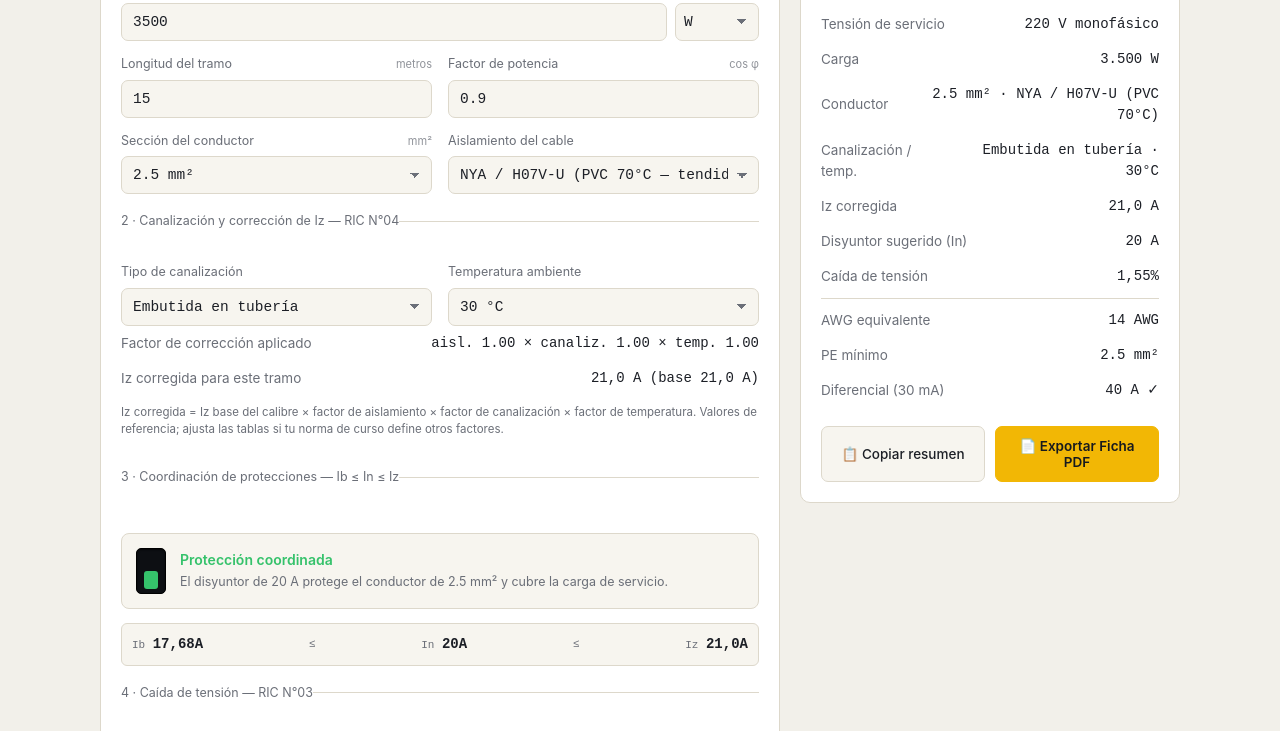
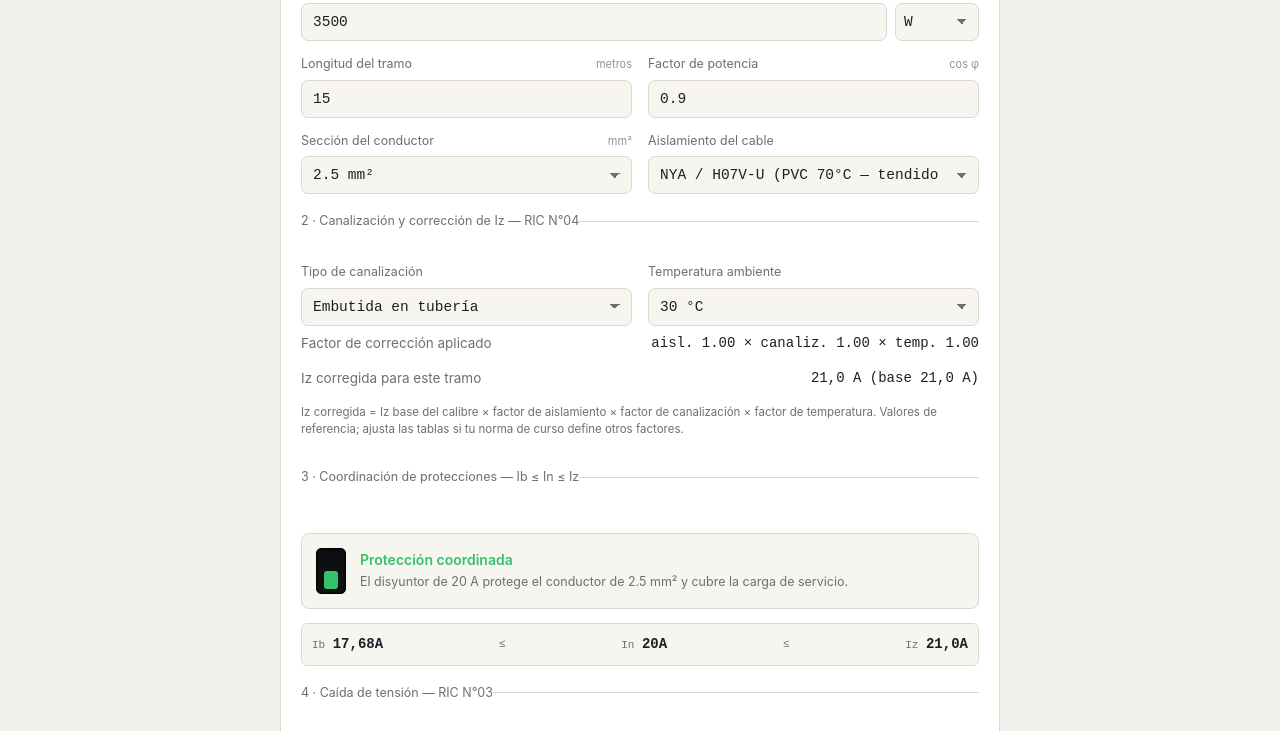
Before and after one commit to MatiBrown-lang/Calculadora-Electrica-, a plain HTML site: page index.html in a window 1280 px wide. Shown: the part 246-977 px from the top of the page. Drawn offline with nearby package versions, Linux system fonts and the light colour scheme.

Commit message:
Update index.html

```diff
--- a/index.html
+++ b/index.html
@@ -99,33 +99,23 @@
     outline-offset: 2px;
   }
 
-  /* ---------- Layout ---------- */
+  /* ---------- Layout ----------
+     Maquetado de una sola columna: <main> es un contenedor de flujo normal
+     (no grid, no flex-row, no floats). Cada panel es un bloque estático que
+     ocupa el 100% del ancho disponible y se apila verticalmente en el orden
+     natural del documento: Datos de entrada → Resumen del circuito →
+     Diagnóstico/recomendaciones → Tablero de cargas. Nada cambia de
+     posición ni se superpone a nada más al hacer scroll. */
   main{
-    max-width: 1120px;
+    max-width: 760px;
     margin: 0 auto;
     padding: 22px 20px 0;
-    display: grid;
-    grid-template-columns: 1fr 380px;
-    gap: 20px;
-    align-items: start;
-  }
-  @media (max-width: 900px){
-    main{ grid-template-columns: 1fr; }
-  }
-  /* Columna izquierda: agrupa datos de entrada, diagnóstico y tablero en un
-     único flujo de bloques normales (sin grid interno), así nunca compiten
-     por posición con la barra lateral. */
-  .main-content{
-    display: flex;
-    flex-direction: column;
-    gap: 18px;
-    min-width: 0;
-  }
-  /* Columna derecha: únicamente el resumen del circuito. Elemento de flujo
-     normal y estático — nada de sticky/absolute/fixed — así jamás se monta
-     sobre el contenido de abajo. */
-  .results-sidebar{
-    min-width: 0;
+    display: block;
+  }
+  main > *{
+    width: 100%;
+    max-width: 100%;
+    margin: 0 0 18px;
   }
 
   .panel{
@@ -228,8 +218,12 @@
   fieldset legend{ padding:0; margin-bottom: 14px; font-size: 12.5px; color: var(--text-dim); }
 
   /* ---------- Results panel ---------- */
+  /* Bloque estático normal: sin sticky/fixed/absolute/float, 100% del ancho
+     del contenedor principal, centrado como cualquier otro panel del flujo. */
   .results{
     width: 100%;
+    max-width: 100%;
+    margin: 0 auto 18px;
     position: static;
   }
 
@@ -413,7 +407,7 @@
   .btn:disabled{ opacity:.5; cursor:not-allowed; }
 
   footer{
-    max-width: 1120px;
+    max-width: 760px;
     margin: 26px auto 0;
     padding: 0 20px;
     color: var(--text-dim);
@@ -607,10 +601,7 @@
 </header>
 
 <main>
-  <!-- ================= COLUMNA IZQUIERDA ================= -->
-  <div class="main-content">
-
-  <!-- ================= INPUT PANEL ================= -->
+  <!-- ================= 1. INPUT PANEL: Datos de entrada ================= -->
   <section class="panel form-panel" aria-label="Datos del circuito">
 
     <h2><span class="idx">1</span>Datos de entrada</h2>
@@ -759,13 +750,40 @@
 
   </section>
 
-  <!-- ================= DIAGNÓSTICO NORMATIVO ================= -->
+  <!-- ================= 2. RESUMEN DEL CIRCUITO ================= -->
+  <aside class="panel results" aria-label="Resumen de resultados">
+    <h2><span class="idx">Σ</span>Resumen del circuito</h2>
+
+    <div class="readout">
+      <div class="label">Corriente de servicio</div>
+      <div class="value" id="ibBig">0.00<small>A</small></div>
+    </div>
+
+    <div class="row"><span class="k">Tensión de servicio</span><span class="v" id="rVoltage">220 V mono.</span></div>
+    <div class="row"><span class="k">Carga</span><span class="v" id="rLoad">–</span></div>
+    <div class="row"><span class="k">Conductor</span><span class="v" id="rGauge">–</span></div>
+    <div class="row"><span class="k">Canalización / temp.</span><span class="v" id="rInstall">–</span></div>
+    <div class="row"><span class="k">Iz corregida</span><span class="v" id="rIz">–</span></div>
+    <div class="row"><span class="k">Disyuntor sugerido (In)</span><span class="v" id="rBreaker">–</span></div>
+    <div class="row"><span class="k">Caída de tensión</span><span class="v" id="rDrop">–</span></div>
+    <hr class="section-divider">
+    <div class="row"><span class="k">AWG equivalente</span><span class="v" id="rAwg2">–</span></div>
+    <div class="row"><span class="k">PE mínimo</span><span class="v" id="rPe2">–</span></div>
+    <div class="row"><span class="k">Diferencial (30 mA)</span><span class="v" id="rDiff2">–</span></div>
+
+    <div class="actions">
+      <button class="btn" onclick="copySummary()">📋 Copiar resumen</button>
+      <button class="btn primary" onclick="exportPDF()">📄 Exportar Ficha PDF</button>
+    </div>
+  </aside>
+
+  <!-- ================= 3. DIAGNÓSTICO NORMATIVO ================= -->
   <section class="panel diag-panel" id="diagPanel" aria-label="Diagnóstico y recomendaciones técnicas">
     <h2><span class="idx">!</span>Recomendaciones técnicas y base normativa</h2>
     <div id="diagList"></div>
   </section>
 
-  <!-- ================= TABLERO DE CARGAS ================= -->
+  <!-- ================= 4. TABLERO DE CARGAS ================= -->
   <section class="panel tablero-panel" aria-label="Tablero de cargas">
     <h2><span class="idx">T</span>Tablero de cargas — suma y alimentador general</h2>
 
@@ -813,37 +831,9 @@
 
     <p class="factor-note">Factores de demanda referenciales por tipo de circuito (ajustables a la tabla de tu curso o del pliego RIC N°03 / NCh Elec. 4/2003 aplicable). Cada circuito se calcula como potencia instalada × su propio factor de demanda; la suma resultante es la carga máxima demandada estimada del tablero. El alimentador y disyuntor general usan la tensión, cos φ, aislamiento y canalización configurados arriba.</p>
   </section>
-
-  </div><!-- /.main-content -->
-
-  <!-- ================= COLUMNA DERECHA: RESUMEN ================= -->
-  <aside class="panel results results-sidebar" aria-label="Resumen de resultados">
-    <h2><span class="idx">Σ</span>Resumen del circuito</h2>
-
-    <div class="readout">
-      <div class="label">Corriente de servicio</div>
-      <div class="value" id="ibBig">0.00<small>A</small></div>
-    </div>
-
-    <div class="row"><span class="k">Tensión de servicio</span><span class="v" id="rVoltage">220 V mono.</span></div>
-    <div class="row"><span class="k">Carga</span><span class="v" id="rLoad">–</span></div>
-    <div class="row"><span class="k">Conductor</span><span class="v" id="rGauge">–</span></div>
-    <div class="row"><span class="k">Canalización / temp.</span><span class="v" id="rInstall">–</span></div>
-    <div class="row"><span class="k">Iz corregida</span><span class="v" id="rIz">–</span></div>
-    <div class="row"><span class="k">Disyuntor sugerido (In)</span><span class="v" id="rBreaker">–</span></div>
-    <div class="row"><span class="k">Caída de tensión</span><span class="v" id="rDrop">–</span></div>
-    <hr class="section-divider">
-    <div class="row"><span class="k">AWG equivalente</span><span class="v" id="rAwg2">–</span></div>
-    <div class="row"><span class="k">PE mínimo</span><span class="v" id="rPe2">–</span></div>
-    <div class="row"><span class="k">Diferencial (30 mA)</span><span class="v" id="rDiff2">–</span></div>
-
-    <div class="actions">
-      <button class="btn" onclick="copySummary()">📋 Copiar resumen</button>
-      <button class="btn primary" onclick="exportPDF()">📄 Exportar Ficha PDF</button>
-    </div>
-  </aside>
 </main>
 
+<!-- ================= 5. PIE DE PÁGINA Y AVISO LEGAL SEC ================= -->
 <footer>
   <p>Cálculos referenciales para apoyo en terreno según criterios usuales de RIC / NCh Elec. 4/2003 (ampacidad método B1, resistividad Cu ≈ 1/56 Ω·mm²/m). Verifica siempre contra la norma vigente, la tabla de tu pliego RIC y el criterio del proyectista responsable.</p>
   <div class="legal-box">
```
